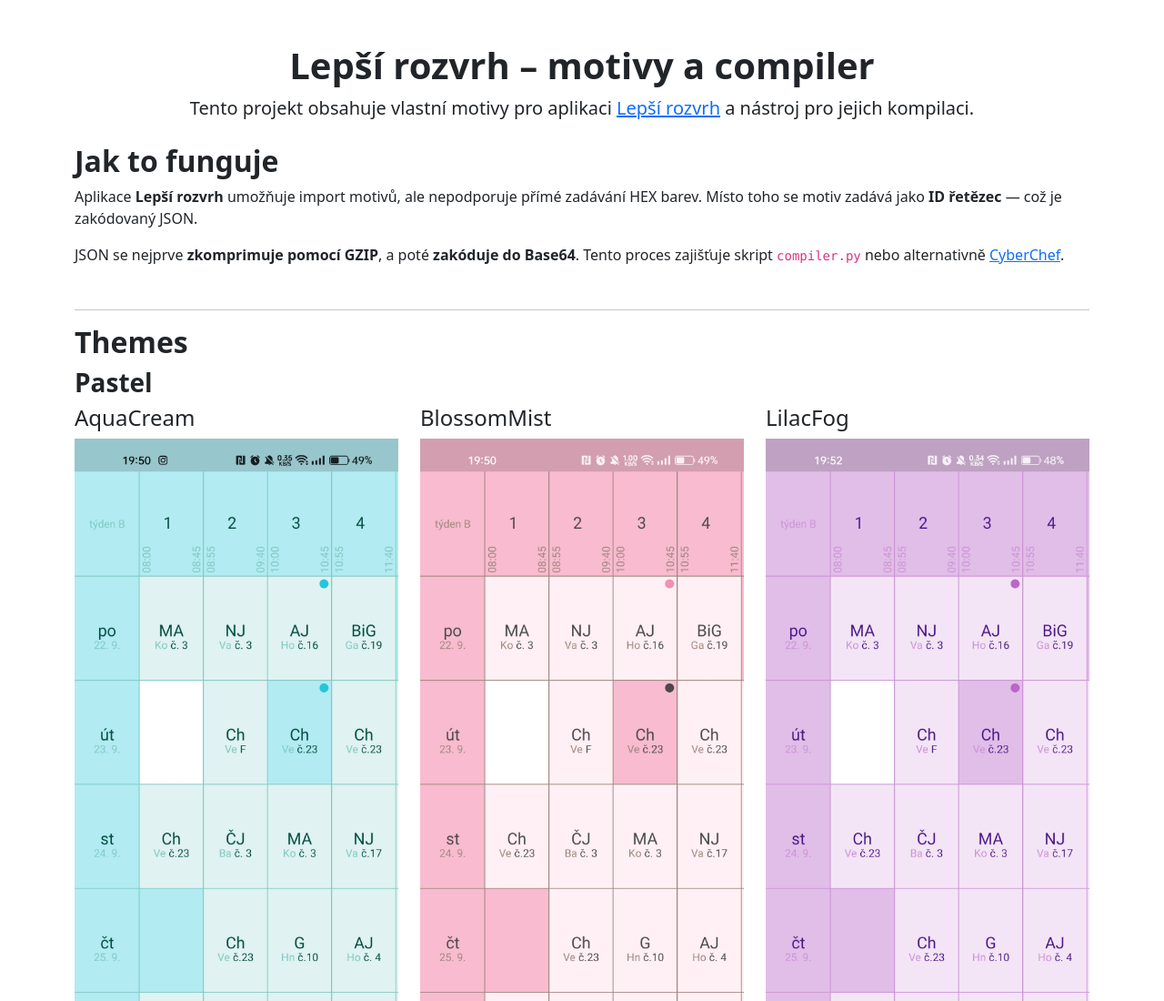
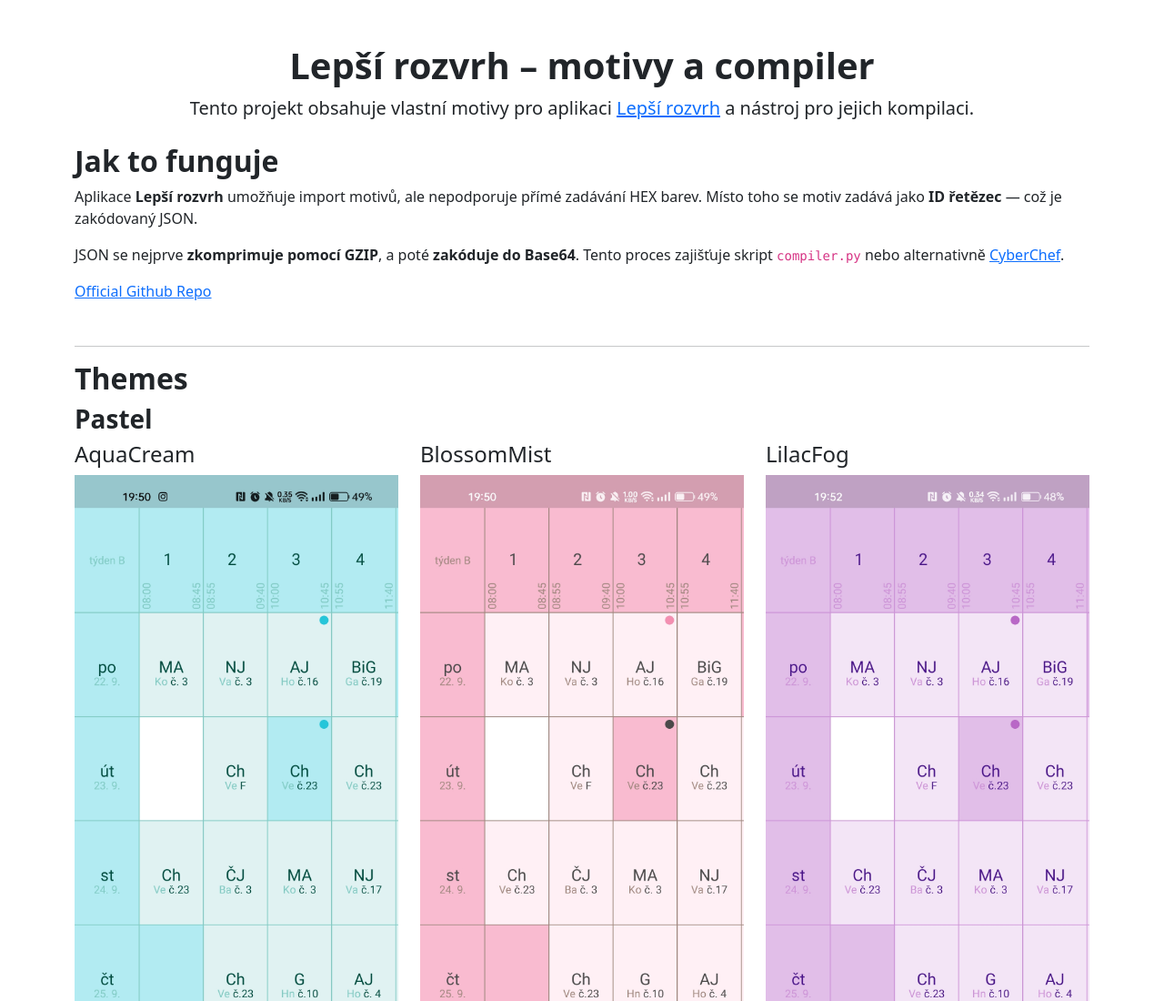
Before and after one commit to kralicekgamer/lepsi-rozvrh-themes, a plain HTML site: page index.html in a window 1280 px wide. Shown: the top 1100 px of the page at 91% size. Drawn offline with nearby package versions, Linux system fonts and the light colour scheme.

Commit message:
Added github repo

```diff
--- a/index.html
+++ b/index.html
@@ -22,6 +22,7 @@
             <h2 class="fw-bold">Jak to funguje</h2>
             <p>Aplikace <strong>Lepší rozvrh</strong> umožňuje import motivů, ale nepodporuje přímé zadávání HEX barev. Místo toho se motiv zadává jako <strong>ID řetězec</strong> — což je zakódovaný JSON.</p>
             <p>JSON se nejprve <strong>zkomprimuje pomocí GZIP</strong>, a poté <strong>zakóduje do Base64</strong>. Tento proces zajišťuje skript <code>compiler.py</code> nebo alternativně <a href="https://gchq.github.io/CyberChef/" target="_blank">CyberChef</a>.</p>
+            <p><a href="https://github.com/kralicekgamer/lepsi-rozvrh-themes">Official Github Repo</a></p>
         </section>
 
         <hr>
```
